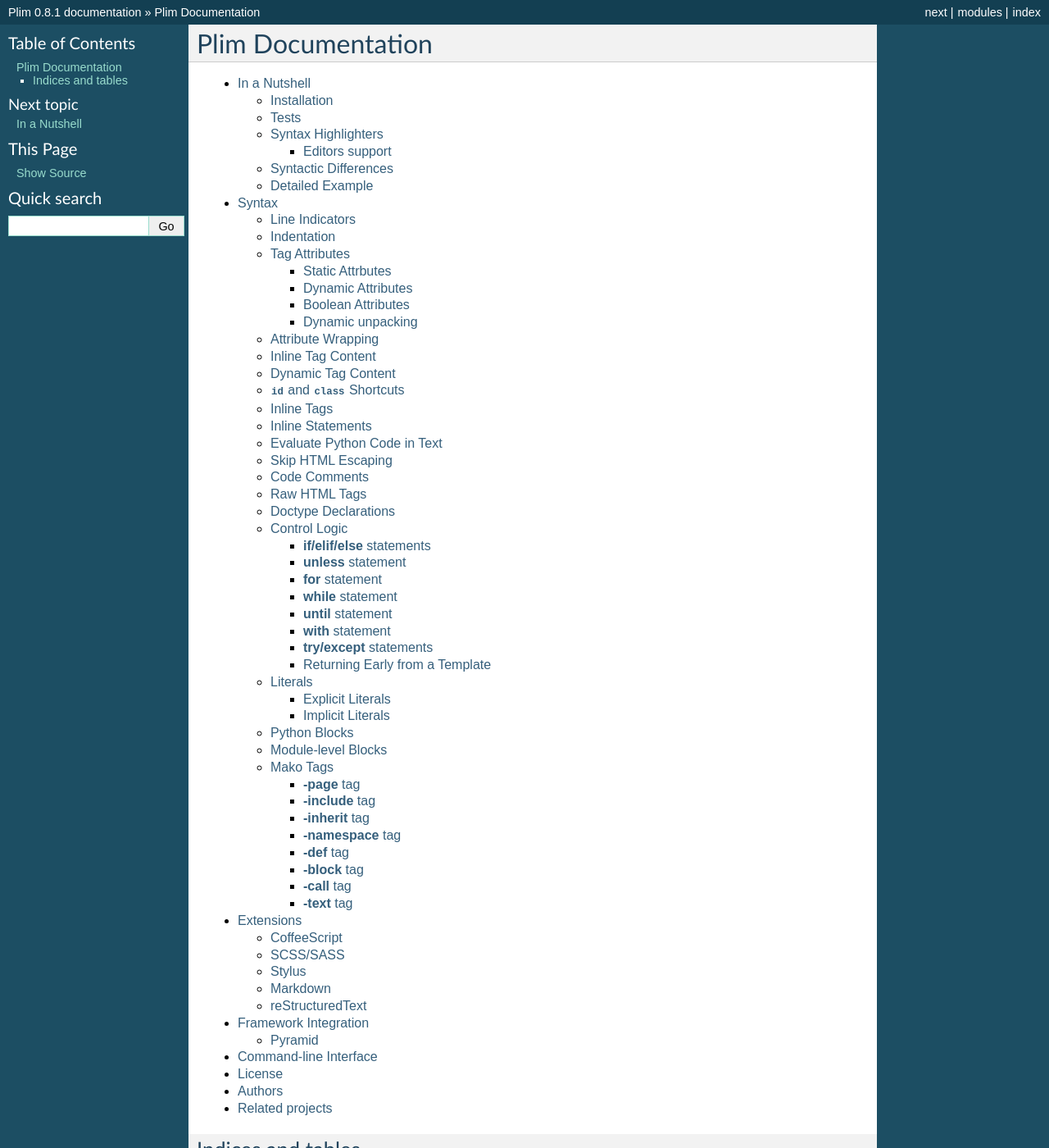
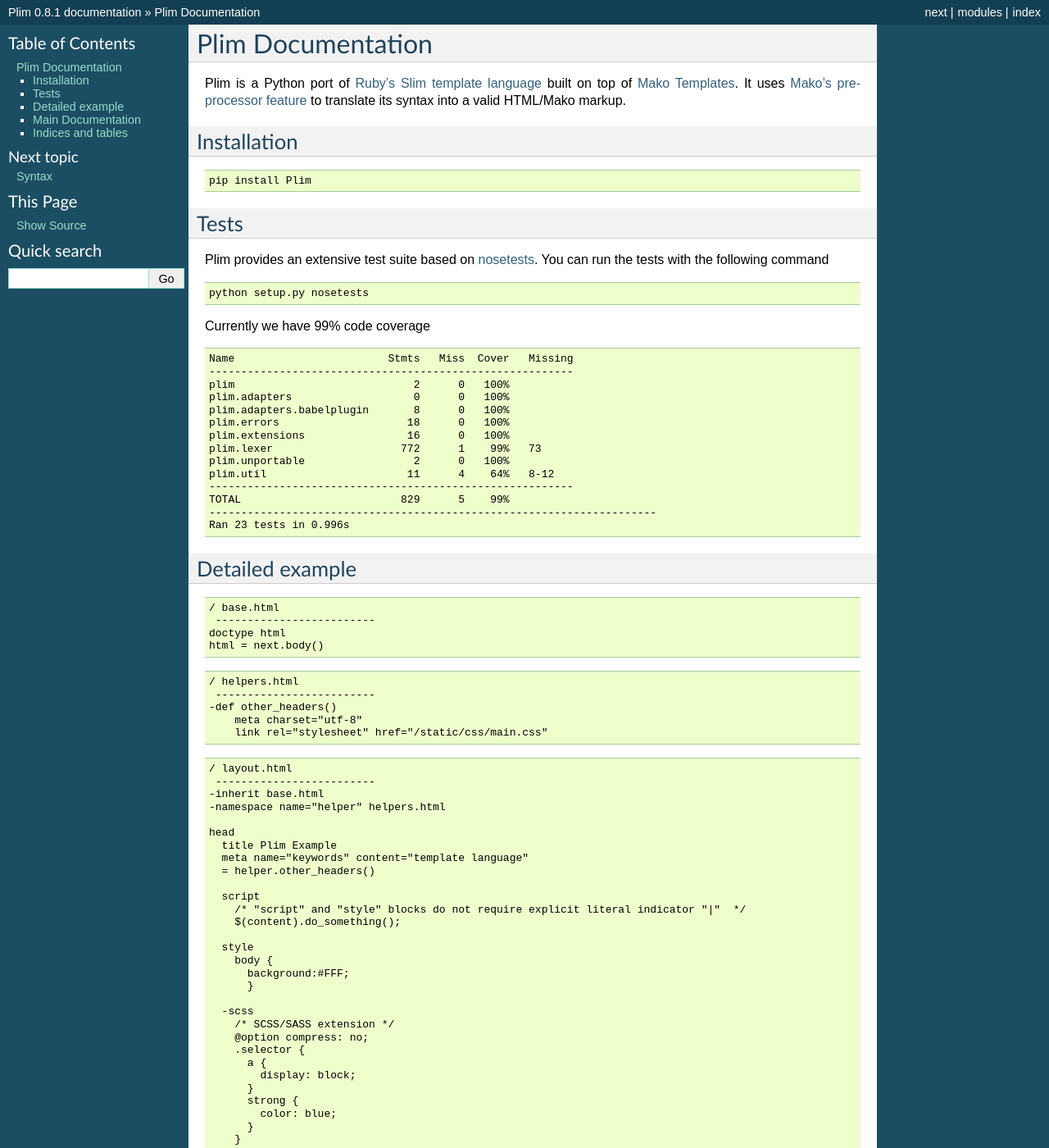
Before and after one commit to avanov/Plim, a Sphinx documentation site: the page built from docs/index.txt, in a window 1280 px wide and 1400 px high. Shown: the whole window at 82% size. Built offline with Sphinx 7.4.7, drawn with Linux system fonts in a browser that asks for light colours; some of the changed text lies outside the part shown.

Commit message:
Update docs

```diff
--- a/docs/index.txt
+++ b/docs/index.txt
@@ -7,12 +7,175 @@
  Plim Documentation
 =========================
 
+Plim is a Python port of `Ruby's Slim template language <http://slim-lang.com/>`_
+built on top of `Mako Templates <http://www.makotemplates.org/>`_.
+It uses `Mako's preprocessor feature <http://docs.makotemplates.org/en/latest/usage.html?highlight=preprocessor#api-reference>`_
+to translate its syntax into a valid HTML/Mako markup.
+
+
+Installation
+=============
+
+.. code-block:: bash
+
+   pip install Plim
+
+
+Tests
+=======
+
+Plim provides an extensive test suite based on
+`nosetests <http://nose.readthedocs.org/en/latest/>`_.
+You can run the tests with the following command
+
+.. code-block:: bash
+
+    python setup.py nosetests
+
+Currently we have 99% code coverage
+
+.. code-block:: plain
+
+    Name                        Stmts   Miss  Cover   Missing
+    ---------------------------------------------------------
+    plim                            2      0   100%
+    plim.adapters                   0      0   100%
+    plim.adapters.babelplugin       8      0   100%
+    plim.errors                    18      0   100%
+    plim.extensions                16      0   100%
+    plim.lexer                    772      1    99%   73
+    plim.unportable                 2      0   100%
+    plim.util                      11      4    64%   8-12
+    ---------------------------------------------------------
+    TOTAL                         829      5    99%
+    ----------------------------------------------------------------------
+    Ran 23 tests in 0.996s
+
+
+Detailed example
+=================
+
+.. code-block:: plim
+
+    / base.html
+     -------------------------
+    doctype html
+    html = next.body()
+
+
+.. code-block:: plim
+
+    / helpers.html
+     -------------------------
+    -def other_headers()
+        meta charset="utf-8"
+        link rel="stylesheet" href="/static/css/main.css"
+
+
+.. code-block:: plim
+
+    / layout.html
+     -------------------------
+    -inherit base.html
+    -namespace name="helper" helpers.html
+
+    head
+      title Plim Example
+      meta name="keywords" content="template language"
+      = helper.other_headers()
+
+      script
+        /* "script" and "style" blocks do not require explicit literal indicator "|"  */
+        $(content).do_something();
+
+      style
+        body {
+          background:#FFF;
+          }
+
+      -scss
+        /* SCSS/SASS extension */
+        @option compress: no;
+        .selector {
+          a {
+            display: block;
+          }
+          strong {
+            color: blue;
+          }
+        }
+
+      -coffee
+        # CoffeeScript extension
+        square = (x) -> x * x
+
+    body
+      h1 Markup examples
+      #content.example1
+        p Nest by indentation
+        <div>
+          p Mix raw HTML and Plim markup
+        </div>
+
+        -md
+          Use Markdown
+          ============
+
+          See the syntax on [this page][1].
+
+          [1]: http://daringfireball.net/projects/markdown/basics
+
+        -rest
+          or Use reStructuredText
+          =======================
+
+          See the syntax on `this page`_.
+
+          .. _this page: http://docutils.sourceforge.net/docs/user/rst/quickref.html
+
+
+      -if items
+        table: -for item in items: tr
+          td = item.name
+          td = item.price
+      -elif show_empty
+        p No items found
+      -else
+        a href=request.route_url('items.add') =, _('Add items')
+
+      -unless user.authenticated
+        p Please, sign in.
+      -else
+        p Welcome, ${user.name}!
+        ul
+          -python
+            i = 0
+            limit = 5
+
+          -while i < limit
+            li#idx-${i}.up: a href='#' title="Title" == i
+            -py i += 1
+
+          -until i < 0
+            li#idx-${i}.down-${i}: a href='''#''' title="""Title""" ==, i
+            -python
+              i -= 1
+
+      #footer
+        Copyright &copy; 2010 Andrew Stone.
+        -include footer_links.html
+
+    = render('tracking_code')
+
+
+Main Documentation
+===================
 
 .. toctree::
    :maxdepth: 3
 
-   en/nutshell.txt
    en/syntax.txt
+   en/differences.txt
    en/extensions.txt
    en/frameworks.txt
    en/cli.txt
```
Also changed, not shown: docs/en/authors.txt (+2 -5 lines), docs/en/differences.txt (added, +89 -0 lines), docs/en/frameworks.txt (+16 -0 lines), docs/en/nutshell.txt (deleted, +0 -255 lines), docs/en/syntax.txt (+40 -1 lines), 6 other files.
